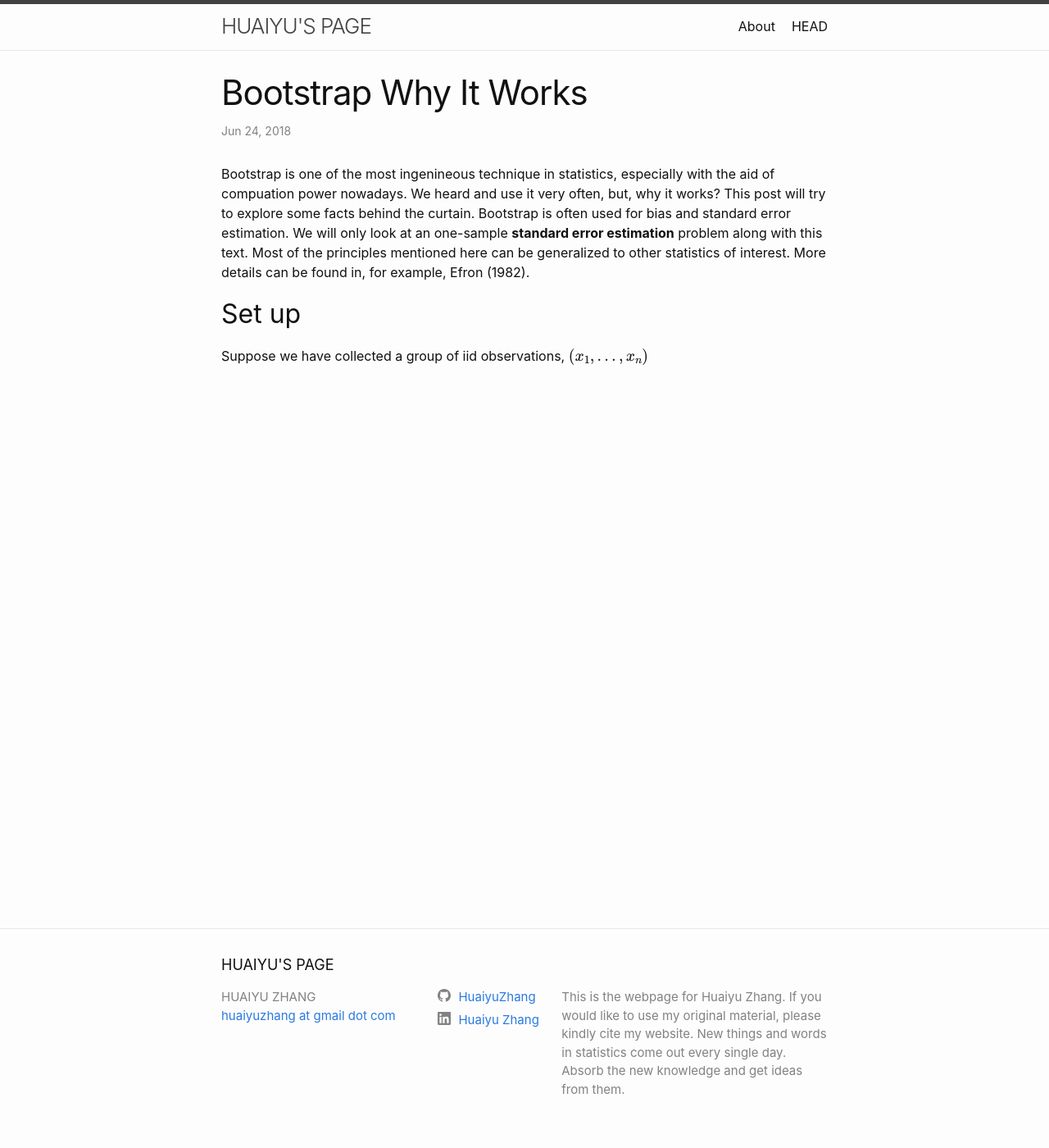
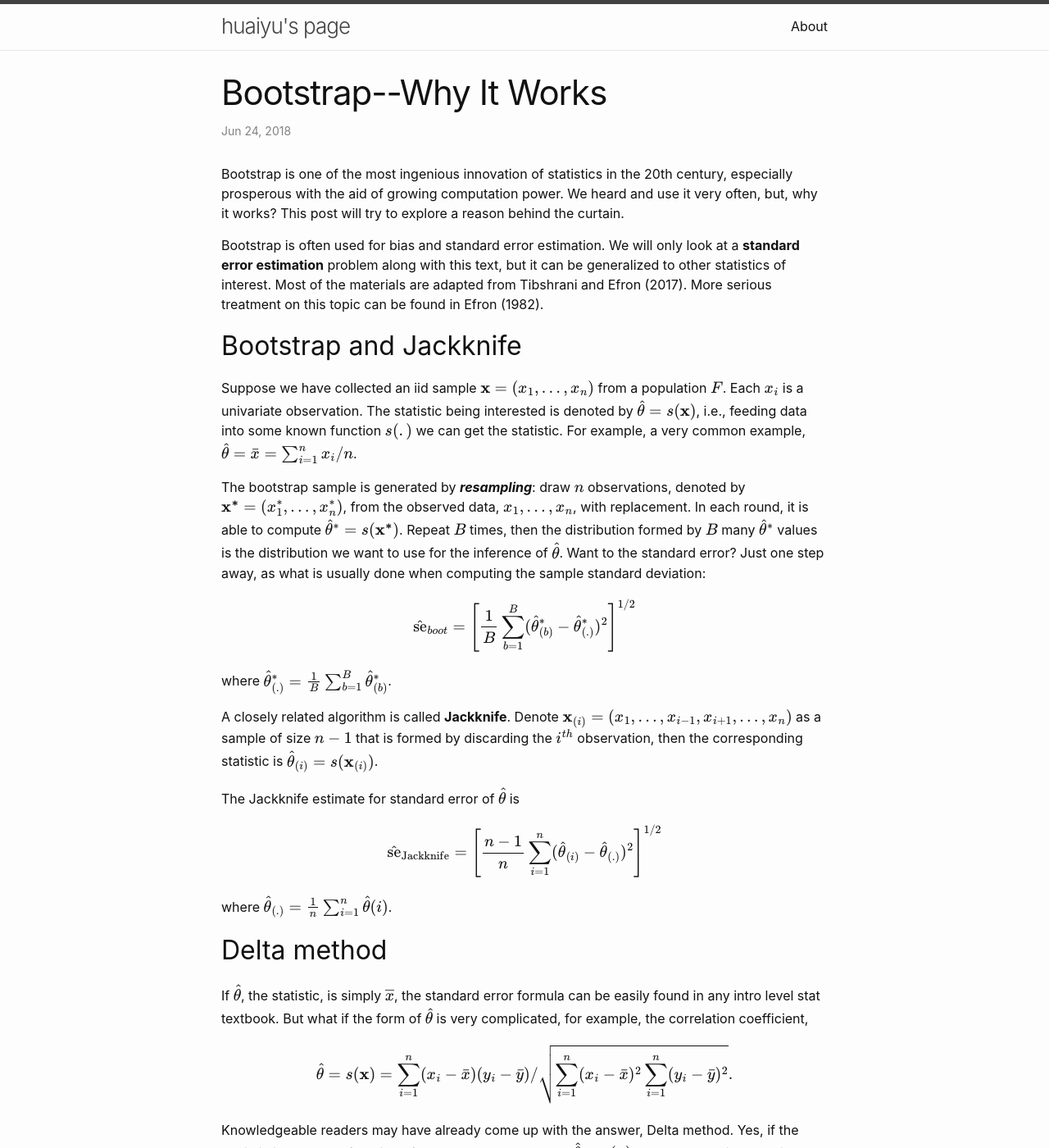
Before and after one commit to HuaiyuZhang/personal-site-old, a Jekyll site: the page built from _posts/2018-06-24-bootstrap.md, in a window 1280 px wide and 1400 px high. Shown: the whole window at 82% size. Built offline with Jekyll 4.4.1, drawn with Linux system fonts in a browser that asks for light colours; formulas are drawn with MathJax 3; some of the changed text lies outside the part shown.

Commit message:
post1 bootstrap finished

```diff
--- a/_config.yml
+++ b/_config.yml
@@ -1,21 +1,19 @@
-title: HUAIYU'S PAGE
-author: HUAIYU ZHANG
-email: huaiyuzhang at gmail dot com
+title: huaiyu's page
+#author: HUAIYU ZHANG
+#email: huaiyuzhang at gmail dot com
 description: > # this means to ignore newlines until "twitter_username:"
-  This is the webpage for Huaiyu Zhang. If you would like to use my original material, please kindly cite my website.
-
-  New things and words in statistics come out every single day. Absorb the new knowledge and get ideas from them.
+  Step after step the ladder is ascended.
 
 
 # social links
 #twitter_username: jekyllrb
-github_username:  HuaiyuZhang
+# github_username:  HuaiyuZhang
 # rss: rss
 # dribbble_username: jekyll
 # facebook_username: jekyll
 # flickr_username: jekyll
 # instagram_username: jekyll
-linkedin_username: Huaiyu Zhang
+# linkedin_username: Huaiyu Zhang
 # pinterest_username: jekyll
 # youtube_username: jekyll
 # googleplus_username: +jekyll
@@ -41,8 +39,8 @@ minima:
 # - about.html
 
 # Build settings
-#theme: minima
-theme: jekyll-theme-minimal
+theme: minima
+# theme: jekyll-theme-minimal # local jekyll does not recognise this theme.
 markdown: kramdown
 
 plugins:
--- a/_posts/2018-06-24-bootstrap.md
+++ b/_posts/2018-06-24-bootstrap.md
@@ -1,10 +1,92 @@
 ---
 layout: post
-title: Bootstrap Why It Works
+title: Bootstrap--Why It Works
 ---
 
-Bootstrap is one of the most ingenineous technique in statistics, especially with the aid of compuation power nowadays. We heard and use it very often, but, why it works? This post will try to explore some facts behind the curtain. Bootstrap is often used for bias and standard error estimation. We will only look at an one-sample **standard error estimation** problem along with this text. Most of the principles mentioned here can be generalized to other statistics of interest. More details can be found in, for example, Efron (1982).
+Bootstrap is one of the most ingenious innovation of statistics in the 20th century, especially prosperous with the aid of growing computation power. We heard and use it very often, but, why it works? This post will try to explore a reason behind the curtain.
 
-## Set up
+Bootstrap is often used for bias and standard error estimation. We will only look at a **standard error estimation** problem along with this text, but it can be generalized to other statistics of interest. Most of the materials are adapted from Tibshrani and Efron (2017). More serious treatment on this topic can be found in Efron (1982).
 
-Suppose we have collected a group of iid observations, \\( (x_1, \ldots, x_n) \\)
+## Bootstrap and Jackknife
+
+Suppose we have collected an iid sample $$ \mathbf{x} = (x_1, \ldots, x_n) $$ from a population $$F$$. Each $$x_i$$ is a univariate observation. The statistic being interested is denoted by $$\hat{\theta} = s(\mathbf{x})$$, i.e., feeding data into some known function $$s(.)$$ we can get the statistic. For example, a very common example,  $$\hat{\theta} = \bar{x}= \sum_{i = 1}^{n}x_i/n$$.
+
+The bootstrap sample is generated by ***resampling***: draw $$n$$ observations, denoted by $$\mathbf{x^*} = (x_1^*, \ldots, x_n^*)$$, from the observed data, $$ x_1, \ldots, x_n $$, with replacement. In each round, it is able to compute $$ \hat{\theta}^*=s(\mathbf{x^*})$$. Repeat $$B$$ times, then the distribution formed by $$B$$ many $$\hat{\theta}^*$$ values is the distribution we want to use for the inference of $$\hat{\theta}$$. Want to the standard error? Just one step away, as what is usually done when computing the sample standard deviation:
+
+
+$$
+\hat{\text{se}}_{boot} = \left[ \frac{1}{B}\sum_{b=1}^{B} ( \hat{\theta}^{*}_{(b)}- \hat{\theta}^{*}_{(.)} )^2 \right]^{1/2}
+$$
+
+where $$\hat{\theta}^{*}_{(.)}= \frac{1}{B}\sum_{b=1}^{B} \hat{\theta}^{*}_{(b)} $$.
+
+A closely related algorithm is called **Jackknife**. Denote $$\mathbf x_{(i)}= (x_1, \ldots, x_{i-1}, x_{i+1}, \ldots, x_n)$$ as a sample of size $$n-1$$ that is formed by discarding the $$i^{th}$$ observation, then the corresponding statistic is $$ \hat \theta_{(i)} = s(\mathbf x_{(i)})$$.
+
+The Jackknife estimate for standard error of $$\hat \theta$$ is
+
+$$\hat{\text{se}}_\text{Jackknife} = \left[\frac{n-1}{n}\sum_{i = 1}^{n}(\hat \theta_{(i)} - \hat \theta_{(.)})^2\right]^{1/2}$$
+
+where $$\hat{\theta}_{(.)}= \frac{1}{n}\sum_{i=1}^{n} \hat{\theta}{(i)} $$.
+
+
+
+## Delta method
+
+If $$\hat{\theta}$$, the statistic, is simply $$\overline{x}$$, the standard error formula can be easily found in any intro level stat textbook. But what if the form of $$\hat{\theta}$$ is very complicated, for example, the correlation coefficient,
+
+$$
+\hat{\theta} = s(\mathbf x)  = \sum_{i = 1}^{n}(x_i - \bar x)(y_i - \bar y)/\sqrt{\sum_{i = 1}^{n}(x_i - \bar x)^2\sum_{i = 1}^{n}(y_i - \bar y)^2}.
+$$
+
+Knowledgeable readers may have already come up with the answer, Delta method. Yes, if the statistic is a smooth function of the sample average, say $$\hat \theta = g(\bar x) $$, Delta method is a possible route and it goes as
+
+$$
+\hat{\text{se}}_{\text{Delta}}= \left[\nabla ^T  n^{-1}\Sigma  \nabla\right]^{1/2}
+$$
+
+where $$\nabla$$ is the first derivate of $$g$$, $$\Sigma$$ is the covariance matrix of $$x$$. Note that $$x$$ can be multivariate now. For practical use, all the quantities need to be evaluated with data.
+
+For example, following [this note](http://personal.psu.edu/drh20/asymp/fall2002/lectures/ln08.pdf), one can get the standard error estimate for **correlation coefficient** :
+
+
+$$
+\hat{\text{se}}_{\text{Delta}}=\left\{ \frac{\hat \theta^2}{n^2}
+\left[ \frac{\hat \mu_{40}}{\hat \mu_{20}^2} + \frac{\hat \mu_{04}}{\hat \mu_{02}^2} +
+\frac{\hat 2\mu_{22}}{\hat \mu_{20}\hat \mu_{02}} +  \frac{4\hat \mu_{22}}{\hat \mu_{11}^2} -  \frac{4\hat \mu_{31}}{\hat \mu_{11} \hat \mu_{20} }- \frac{4\hat \mu_{13}}{\hat \mu_{11} \hat \mu_{02}}
+\right]
+\right\}^{1/2}
+$$
+
+
+
+where $$\hat \mu_{kl}= \sum_{i = 1}^{n} (x_i - \bar x)^k(y_i-\bar y)^l$$.
+
+The reason why I display the formula above is to show how messy it could be--it could be even worse in some other cases. Deriving such a result demands time and carefulness because multivariate derivatives arise.
+
+
+## An interesting connection
+
+It is well known that the Delta method relies on Taylor series, in whose core the first-order derivative plays the role. On the other side, the Jackknife estimate can be rewritten as
+
+$$\hat{\text{se}}_{\text{Jackknife}} = \left[ \sum_{i=1}^{n} \hat d_i^2/n^2\right]^{1/2}$$, where $$\hat d_i = \dfrac{\hat \theta_{(i)}- \hat \theta_{(.)}}{1/\sqrt{n(n-1)}}$$ .
+
+Roughly, $$\hat d_i$$ approximates the derivative of $$\hat \theta$$ w.r.t. the $$i^{th}$$ observation $$x_i$$. To make this point more clear requires more advanced notations. Let's just skip those complication, and grasp the essence here: instead of the derivative formula, Jackknife works out the derivative numerically. Efron (1981) showed that *infinitesimal Jackknife*, a slightly modified version of Jackknife, is exactly equivalent to Delta method. In short, Jackknife is a computational implementation of Delta method.
+
+The story almost ends, but where is Bootstrap?
+
+Bootstrap shares much similarity with Jackknife in the algorithm. Rather than dealing with the derivative one direction a time, Bootstrap randomly picks some directions ($$x_i$$ values) and do the derivative. In fact, this feature brings benefit because it prevents the algorithm being addicted to local behavior of the data.
+
+## Final remark
+
+The viewpoint from numerical derivative only provides one way of understanding Bootstrap, while another popular and more strict theoretical scheme is via the Edgeworth expansion (Hall, 1992). But that would be another topic. The point of this post is the fascinating connection with Delta method.
+
+---
+### References
+
+Efron, Bradley. "Nonparametric estimates of standard error: the jackknife, the bootstrap and other methods." *Biometrika*68, no. 3 (1981): 589-599.
+
+Efron, Bradley. *The jackknife, the bootstrap, and other resampling plans*. Vol. 38. Siam, (1982). Chapter 6.
+
+Efron, B., & Hastie, T. *Computer Age Statistical Inference: Algorithms, Evidence, and Data Science* (Institute of Mathematical Statistics Monographs). Cambridge: Cambridge University Press. (2016). Chapter 10.
+
+Hall, Peter. *The bootstrap and Edgeworth expansion*. Springer Science & Business Media, 2013.
```
Also changed, not shown: History.markdown (deleted, +0 -170 lines), index.md (+1 -1 lines).
